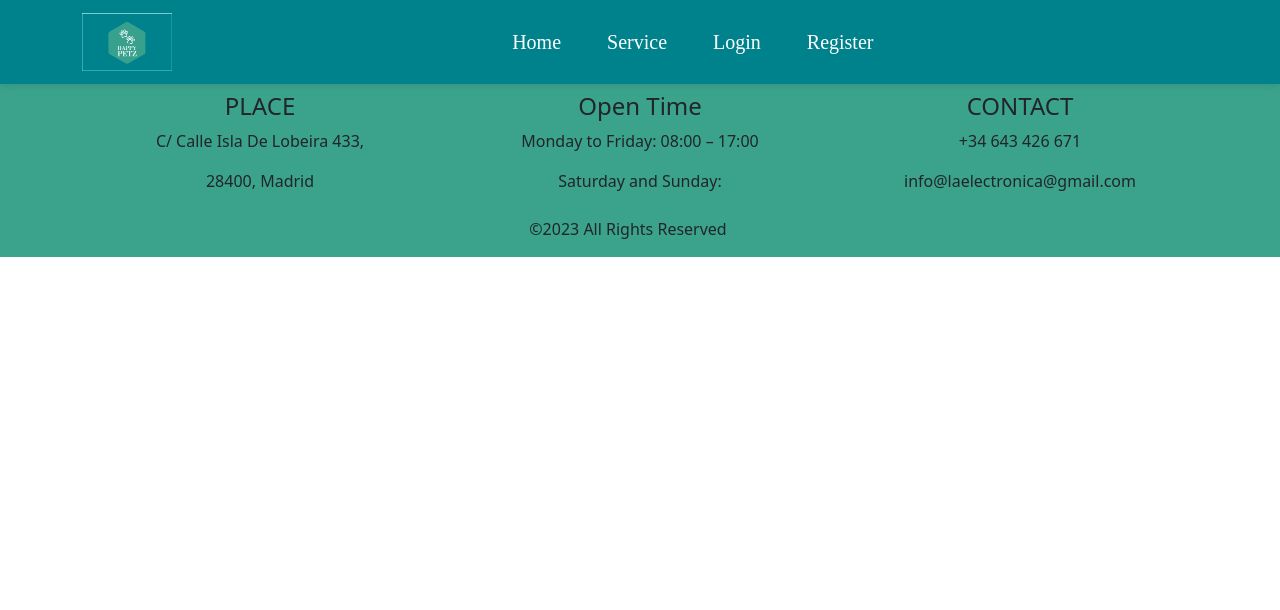
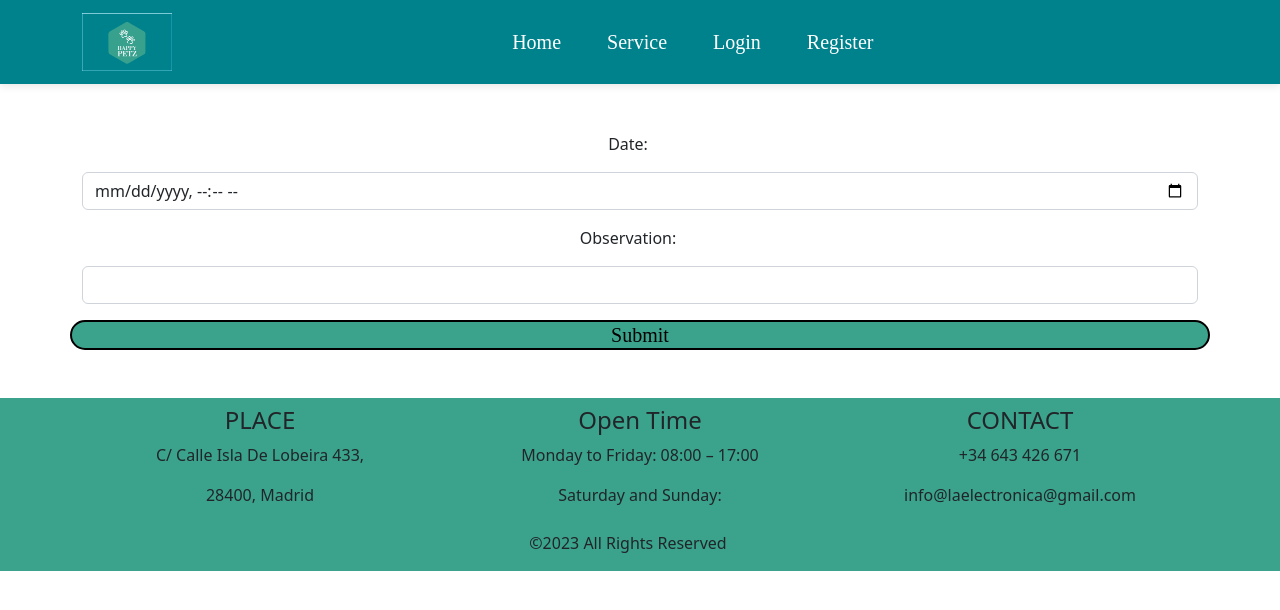
Before and after one commit to JRamonS/jrrs-geekshubs-final-front, a React (Vite) app: page /updateApp/1 in a window 1280 px wide. Shown: the top 610 px of the page. Built offline with nearby package versions, Linux system fonts and the light colour scheme.

Commit message:
feat: add updateAppointmet funtionality and is working

```diff
--- a/src/Components/NavBar/NavBar.jsx
+++ b/src/Components/NavBar/NavBar.jsx
@@ -107,6 +107,7 @@
                 <>
                   <Nav.Link as={Link} to={`/appointment/${selectedPet.id}`} className="text-white">Appointment</Nav.Link>
                   <Nav.Link as={Link} to={`/seeAppointment/${selectedPet.id}`} className="text-white">See Appointments</Nav.Link>
+                  <Nav.Link as={Link} to={`/updateApp/${selectedPet.id}`} className="text-white">Update Appointments</Nav.Link>
                 </>
               )}
               {isLoggedIn ? (
--- a/src/Services/apiCalls.js
+++ b/src/Services/apiCalls.js
@@ -57,3 +57,16 @@
 
   return await axios.get(`${root}appointment`, config);
 }
+
+
+export const modifyApp = async (body, token) => {
+  console.log(token);
+  let config = {
+    headers: {
+      'Authorization': 'Bearer '+ token,
+    }
+  };
+
+  return await axios.put(`${root}appointment`, body, config)
+
+}
--- a/src/pages/Appointment/Appointment.jsx
+++ b/src/pages/Appointment/Appointment.jsx
@@ -77,7 +77,7 @@
   const bookApp = () => {
     newAppointment(infoAppointment, credentialsRdx.credentials.token.token);
     setTimeout(() => {
-      navigate("/seeAppointment");
+      navigate("/seeAppointment/:id");
     }, 500);
   };
 
--- a/src/pages/Body/Body.jsx
+++ b/src/pages/Body/Body.jsx
@@ -10,6 +10,7 @@
 import { SeeAppointment } from '../SeeAppointment/SeeAppointment'
 import { PetRegistration } from '../PetRegistration/PetRegistration'
 import { SeePet } from '../SeePet/SeePet'
+import { UpdateApp } from '../UpdateApp/UpdateApp'
 
 
 
@@ -30,6 +31,7 @@
         <Route path='/appointment/:id' element={<Appointment/>}/>
         <Route path='/seeAppointment/:id' element={<SeeAppointment/>}/>
         <Route path='/seePet' element={<SeePet/>}/>
+        <Route path='/updateApp/:id' element={<UpdateApp/>}/>
       </Routes>
     </>
   )
--- a/src/pages/Profile/UserProfile.jsx
+++ b/src/pages/Profile/UserProfile.jsx
@@ -25,7 +25,6 @@
       // console.log(ReduxCredentials.credentials.token.token);
       getUserData(ReduxCredentials.credentials.token.token)
         .then((reply) => {
-          console.log(reply);
           setUser({
 
             name: reply?.data?.data?.name,
@@ -38,7 +37,7 @@
         .catch((error) => console.log("Error en getUserData:", error));
     }
 
-    console.log(user);
+
 
 
 
--- a/src/pages/SeeAppointment/SeeAppointment.jsx
+++ b/src/pages/SeeAppointment/SeeAppointment.jsx
@@ -22,7 +22,6 @@
       setTimeout(() => {
         bringAppointments(credentialsRdx.credentials.token.token)
           .then((result) => {
-              console.log(result.data.data);
             setLoading(false);
 
             if (result.data.data.length === 0) {
@@ -38,7 +37,7 @@
   const appointmentSelected = (appointmentPet) => {
     dispatch(addChoosenAppointment({ choosenAppointment: appointmentPet}))
     setTimeout(() => {
-      navigate('/modify/appointment');
+      navigate('/updateApp/:id');
     }, 500);
 
     if (loading){
@@ -57,16 +56,16 @@
       <div><h2 className='nameDising'>Your Appointments</h2>
       {appointments.length > 0 ? (
         <div>
-          {appointments.map((appointment) => {
+          {appointments.map((appointmentPet) => {
             return (
-              <Container className='asClient' key={appointment.id}>
-                <Card>
+              <Container className='asClient' key={appointmentPet.id}>
+                <Card onClick={() => appointmentSelected(appointmentPet)}>
                   <Card.Body>
-                    <Card.Title>Pet:&nbsp;{appointment.pet.name} </Card.Title>
-                    <Card.Title>Date:&nbsp;{dayjs(appointment.dateTime).format("DD-MMM-hh")}</Card.Title>
-                    <Card.Title>Service:&nbsp;{appointment.service.name} </Card.Title>
-                    <Card.Title>Duration:&nbsp;{appointment.service.duration} </Card.Title>
-                    <Card.Title>Price:&nbsp;{appointment.service.price} </Card.Title>
+                    <Card.Title>Pet:&nbsp;{appointmentPet.pet.name} </Card.Title>
+                    <Card.Title>Date:&nbsp;{dayjs(appointmentPet.dateTime).format("DD-MMM-hh")}</Card.Title>
+                    <Card.Title>Service:&nbsp;{appointmentPet.service.name} </Card.Title>
+                    <Card.Title>Duration:&nbsp;{appointmentPet.service.duration} </Card.Title>
+                    <Card.Title>Price:&nbsp;{appointmentPet.service.price} </Card.Title>
                   </Card.Body>
                 </Card>
               </Container>
--- a/src/pages/SeePet/SeePet.jsx
+++ b/src/pages/SeePet/SeePet.jsx
@@ -122,6 +122,9 @@
                           <Link to={`/seeAppointment/${pet.id}`}>
                             SeeAppointment
                           </Link>
+                          <Link to={`/updateApp/${pet.id}`}>
+                            UpdateAppointment
+                          </Link>
                         </>
                       )}
                   </Card.Body>
@@ -138,6 +141,7 @@
           <>
             <Link to={`/appointment/${selectedPet.id}`}>Appointment</Link>
             <Link to={`/seeAppointment/${selectedPet.id}`}>SeeAppointment</Link>
+            <Nav.Link as={Link} to={`/updateApp/${selectedPet.id}`} className="text-white">Update Appointments</Nav.Link>
           </>
         )}
     </div>
--- /dev/null
+++ b/src/pages/UpdateApp/UpdateApp.jsx
@@ -0,0 +1,120 @@
+import React, {useState, useEffect} from 'react'
+import "./UpdateApp.css"
+import { useNavigate } from 'react-router'
+import { useSelector } from 'react-redux';
+import { appointmentData } from '../appointmentSlice';
+import { modifyApp } from '../../Services/apiCalls';
+import { Col, Container, Row } from 'react-bootstrap';
+import { InputText } from '../../Components/InputText/InputText';
+import { userData } from '../userSlice';
+
+
+export const UpdateApp = () => {
+
+    const navigate = useNavigate();
+
+    const credentialsRdx = useSelector(userData);
+    const appCredntials = useSelector(appointmentData);
+
+
+
+    const appointmentId = appCredntials.choosenAppointment.id;
+
+
+    const [updateApp, setUpdateApp] = useState({
+        observation: "",
+        dateTime: "",
+        appointment_id: appointmentId,
+
+    });
+
+    const [valiUpdateApp, setValiUpdateApp] = useState();
+
+    const [updateAppointmentAct, setupdateAppointmentAct] = useState(false);
+
+    const inputHandler = (e) => {
+      setUpdateApp((prevState) => ({
+        ...prevState,
+        [e.target.name]: e.target.value,
+      }));
+    };
+
+    useEffect(() => {
+      for (let empty in updateApp) {
+        if (updateApp[empty] === "") {
+          setupdateAppointmentAct(false);
+          return;
+        }
+      }
+
+      for (let validated in valiUpdateApp) {
+        if (valiUpdateApp[validated] === false) {
+          setupdateAppointmentAct(false);
+          return;
+        }
+      }
+
+      setupdateAppointmentAct(true);
+    }, [updateApp, valiUpdateApp]);
+
+    const checkError = (e) => {};
+
+    const updatApp = () => {
+      modifyApp(updateApp, credentialsRdx.credentials.token.token);
+      setTimeout(() => {
+        navigate("/seeAppointment/:id");
+      }, 500);
+    };
+
+
+  return (
+    <div className="h">
+      <Container className="mt-5 mb-5">
+        <Row className="mb-3 rowDesign">
+          <Col id="formGridDate">
+            <div className="d-flex flex-column">
+              <p className="pe-4 nameFieldDesign text-center">Date:</p>
+              <InputText
+                className="dateInputDesign"
+                type={"datetime-local"}
+                name={"dateTime"}
+                required={true}
+                changeFunction={(e) => inputHandler(e)}
+                blurFunction={(e) => checkError(e)}
+              />
+            </div>
+          </Col>
+        </Row>
+
+        <Row className="mb-3 rowDesign">
+          <Col id="formGridDate">
+            <div className="d-flex flex-column">
+              <p className="pe-4 nameFieldDesign text-center">Observation:</p>
+              <InputText
+                className="dateInputDesign"
+                type={"text"}
+                name={"observation"}
+                required={true}
+                changeFunction={(e) => inputHandler(e)}
+                blurFunction={(e) => checkError(e)}
+              />
+            </div>
+          </Col>
+        </Row>
+        <Row className="mb-3  d-flex justify-content-center">
+          <button
+            type="submit"
+            className={
+              updateAppointmentAct
+                ? "registerSendDeac buttonDesign text-center"
+                : "registerSendDeac buttonDesign text-center"
+            }
+            onClick={updatApp}
+          >
+            Submit
+          </button>
+        </Row>
+      </Container>
+    </div>
+  )
+}
```
Also changed, not shown: src/pages/UpdateApp/UpdateApp.css (added).
